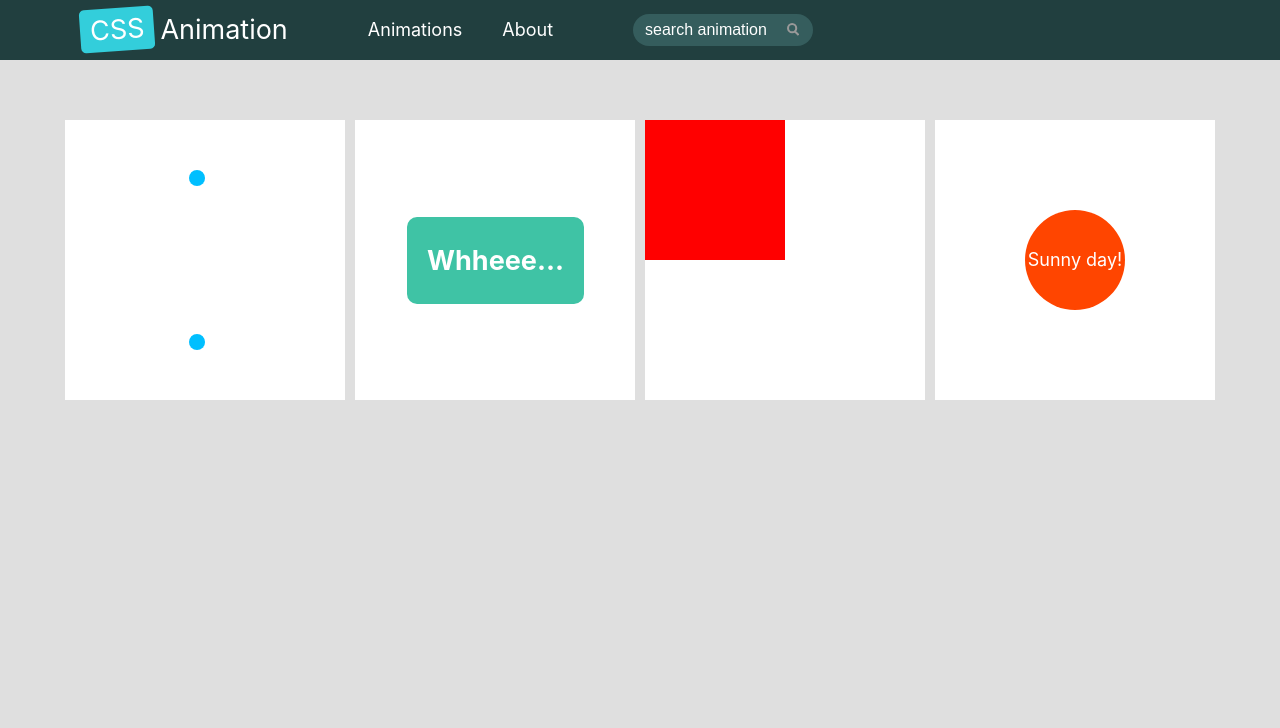
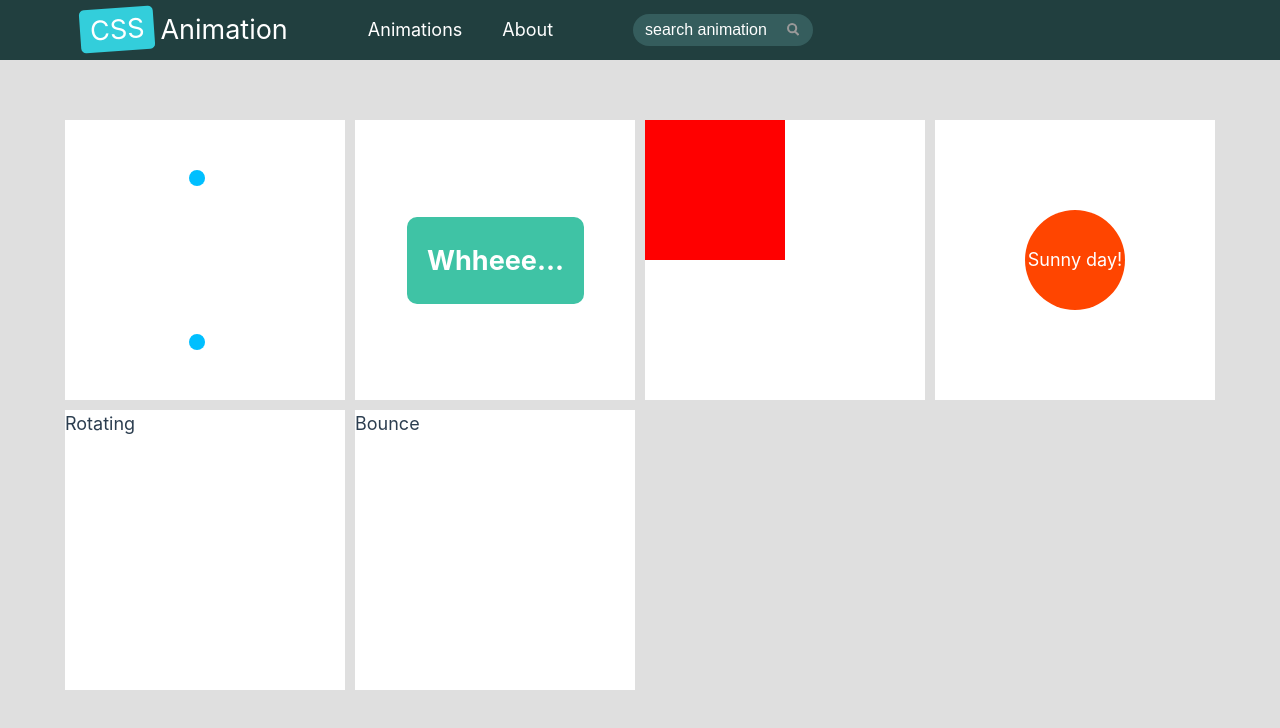
Before and after one commit to Dk3o/CSS-Animation, a Vue app: page / in a window 1280 px wide. Shown: the top 728 px of the page. Built offline with nearby package versions, Linux system fonts and the light colour scheme.

Commit message:
adding animations

```diff
--- a/src/assets/animations.css
+++ b/src/assets/animations.css
@@ -155,3 +155,43 @@
         background-color: orangered;
     }
 }
+
+.rotate {
+    display: flex;
+    animation: rotate 5s linear infinite;
+    margin: 0 auto;
+    color: #868686;
+    height: 120px;
+    align-self: center;
+}
+
+@keyframes rotate {
+    from {
+        transform: rotate(0deg);
+    }
+
+    to {
+        transform: rotate(360deg);
+    }
+}
+
+.bounce {
+    display: flex;
+    animation: bounce 1s ease infinite;
+    justify-content: center;
+    align-self: center;
+    margin: 0 auto;
+    color: #868686;
+}
+
+@keyframes bounce {
+
+    0%,
+    100% {
+        transform: translateY(0);
+    }
+
+    50% {
+        transform: translateY(-20px);
+    }
+}
--- a/src/stores/data.js
+++ b/src/stores/data.js
@@ -1,13 +1,15 @@
 import { defineStore } from "pinia";
-import { ref } from "vue";
+import { ref, computed } from "vue";
 
 export const useDataStore = defineStore('data', () => {
     const animationSelected = ref(null)
+    const searchTerm = ref('')
     const animations = [
       {
         id: "loader",
         name: "Loader 1",
         text: "",
+        attribute: "id",
         html: `<div id="loader"></div>`,
         css: `
           #loader {
@@ -43,12 +45,14 @@ export const useDataStore = defineStore('data', () => {
               transform: rotate(360deg);
             }
           }
-          `
+        `,
+        tags: ["loader"]
       },
       {
         id: "loader2",
         name: "Loader 2",
         text: "Whheee...",
+        attribute: "id",
         html: `<div id="loader2"></div>`,
         css: `
           #loader2 {
@@ -92,12 +96,14 @@ export const useDataStore = defineStore('data', () => {
               transform: rotate(-360deg);
             }
           }
-          `
+        `,
+        tags: ["loader", "spinner"]
       },
       {
         id: "loader3",
         name: "Loader 3",
         text: "",
+        attribute: "id",
         html: `<div id="loader3"></div>`,
         css: `
           #loader3 {
@@ -138,12 +144,14 @@ export const useDataStore = defineStore('data', () => {
               top: 0px;
             }
           }
-          `
+        `,
+        tags: ["loader"]
       },
       {
         id: "sunny",
         name: "Sunny Loader",
         text: "",
+        attribute: "id",
         html: `<div id="sunny"></div>`,
         css: `
           #sunny {
@@ -181,15 +189,77 @@ export const useDataStore = defineStore('data', () => {
               background-color: orangered;
             }
           }
-          `
+        `,
+        tags: ["sunny"]
+      },
+      {
+        id: "rotate",
+        name: "rotate",
+        text: "Rotating",
+        attribute: "class",
+        html: `<div class="rotate">Rotating</div>`,
+        css: `
+          .rotate {
+            display: flex;
+            animation: rotate 5s linear infinite;
+            margin: 0 auto;
+            color: #868686;
+            height: 120px;
+            align-self: center;
           }
+
+          @keyframes rotate {
+              from {
+                  transform: rotate(0deg);
+              }
+
+              to {
+                  transform: rotate(360deg);
+              }
+          }
+        `,
+        tags: ["spinner"]
+      },
+      {
+        id: "bounce",
+        name: "bounce",
+        text: "Bounce",
+        attribute: "class",
+        html: `<div class="bounce">Bounce</div>`,
+        css: `
+          .bounce {
+              display: flex;
+              animation: bounce 1s ease infinite;
+              justify-content: center;
+              align-self: center;
+              margin: 0 auto;
+              color: #868686;
+          }
+
+          @keyframes bounce {
+
+              0%,
+              100% {
+                  transform: translateY(0);
+              }
+
+              50% {
+                  transform: translateY(-20px);
+              }
+          }
+        `,
+        tags: ["bounce"]
+      },
     ];
 
     const selectedAnimation = (index) => {
       animationSelected.value = animations[index]
-        console.log(animationSelected.value)
     }
 
-      return { animations, animationSelected, selectedAnimation }
+    // const searchAnimation = computed(() => {
+    //   return animations.filter(x = x.tags.include())
+    // })
+
+    return { animations, searchTerm, animationSelected, selectedAnimation }
 
 })
```
Lines whose indentation alone changed are shown as unchanged.
